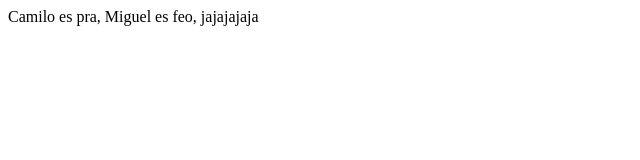
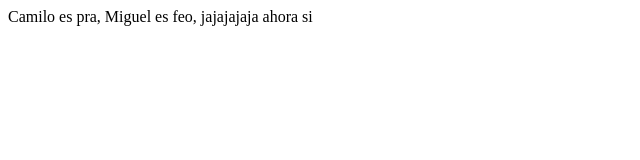
Before and after one commit to xyahkami/ProyectoDemoCursoPrework, a plain HTML site: page index.html in a window 1280 px wide. Shown: the full height of the page, 0-640 px from the left. Drawn offline with Linux system fonts and the light colour scheme.

Commit message:
first commit

```diff
--- a/index.html
+++ b/index.html
@@ -9,6 +9,8 @@
 <body>
     <article>
         Camilo es pra, Miguel es feo, jajajajaja
+        ahora si
+
     </article>
 </body>
 </html>
```
Also changed, not shown: prueba.css (deleted).
